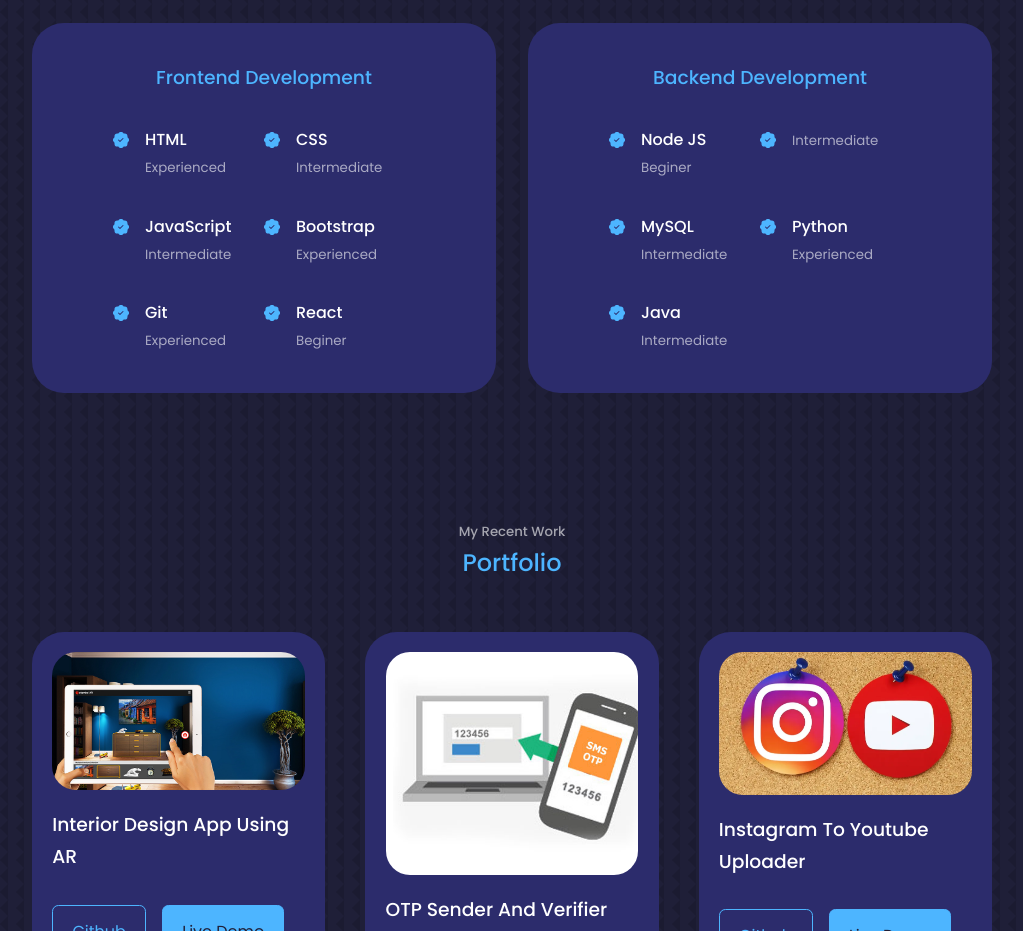
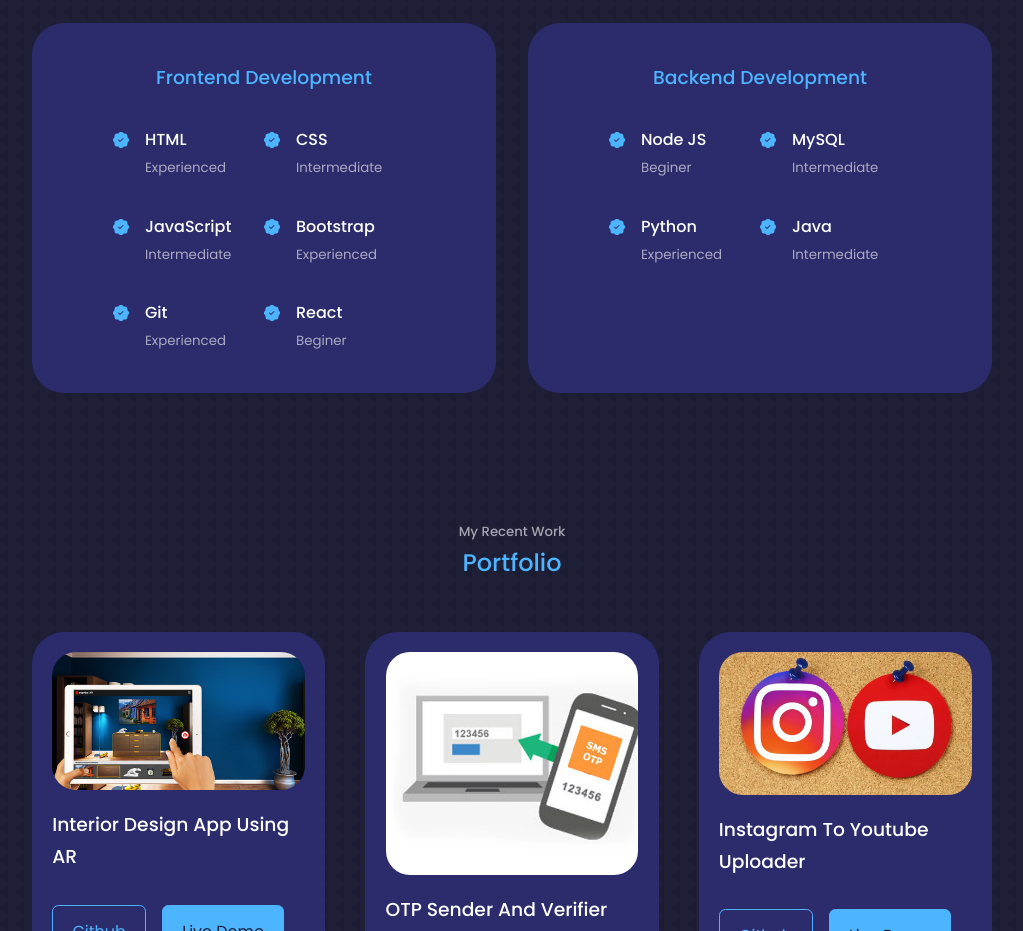
Before and after one commit to om-bhesania/My-Portfolio, a React (Create React App) app: page / in a window 1280 px wide. Shown: the part 1820-2751 px from the top of the page, without its empty margins (128-1151 px from the left). Built offline with nearby package versions, Linux system fonts and the light colour scheme.

Commit message:
Update Experience.jsx

```diff
--- a/src/components/experience/Experience.jsx
+++ b/src/components/experience/Experience.jsx
@@ -77,13 +77,6 @@ const Experience = () => {
             <article className='experience__details'>
               <BsPatchCheckFill className='experience__details-icon' />
               <div>
-                <h4></h4>
-                <small className='text-light'>Intermediate</small>
-              </div>
-            </article>
-            <article className='experience__details'>
-              <BsPatchCheckFill className='experience__details-icon' />
-              <div>
                 <h4>MySQL</h4>
                 <small className='text-light'>Intermediate</small>
               </div>
```
